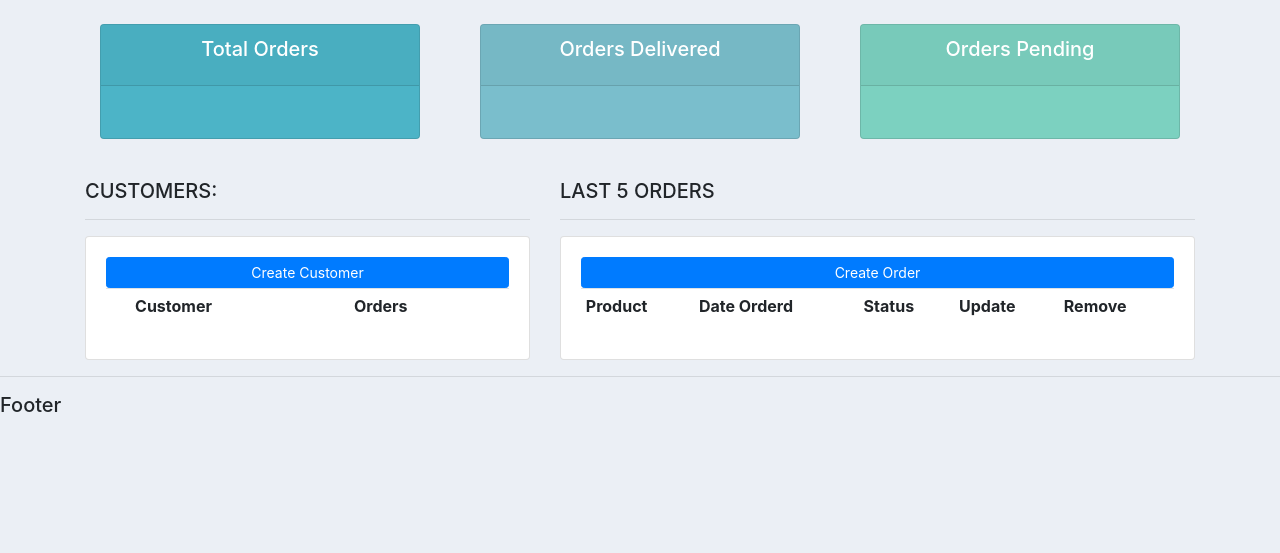
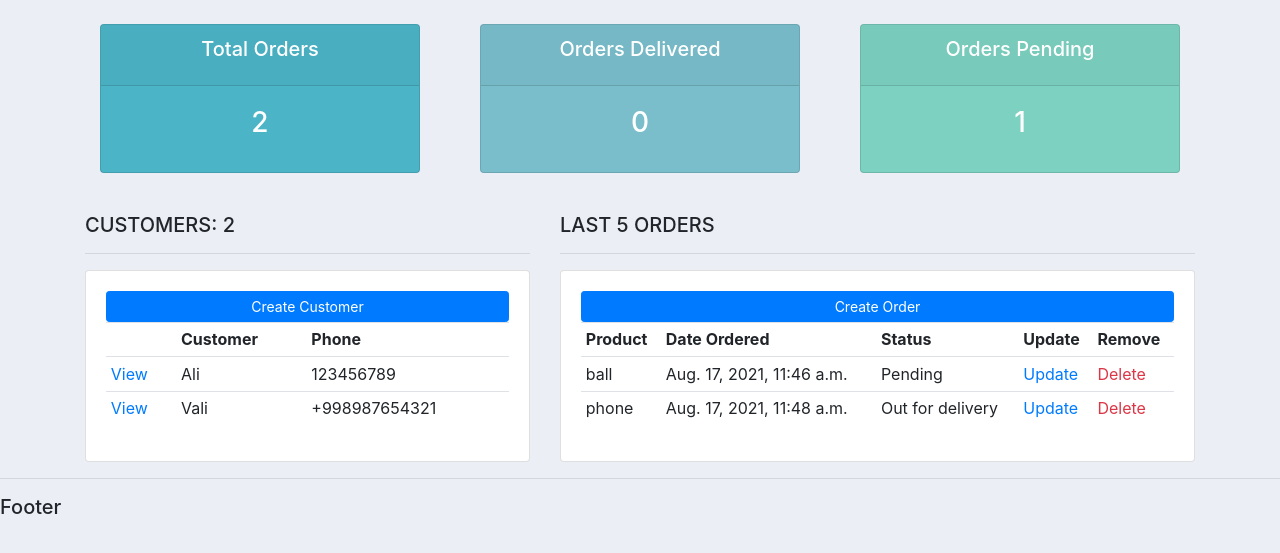
Before and after one commit to leaderman0114/CRM, a Django app: page / in a window 1280 px wide. Shown: the part 63-616 px from the top of the page. Run offline with Django 3.2, Linux system fonts and the light colour scheme; data comes from the database, SQL or seed files in the repository; both versions use the stored data as it was after the commit; lists and menus that the app fills with data are empty.

Commit message:
dashboard va statusga malumotlar chiqarildi

```diff
--- a/accounts/admin.py
+++ b/accounts/admin.py
@@ -1,6 +1,7 @@
 from django.contrib import admin
-from .models import Customer, Products, Order
+from .models import Customer, Products, Order, Tag
 
 admin.site.register(Customer)
 admin.site.register(Products)
 admin.site.register(Order)
+admin.site.register(Tag)
--- a/accounts/models.py
+++ b/accounts/models.py
@@ -1,6 +1,7 @@
 from django.db import models
 from django.db.models.base import Model
 from django.db.models.fields import CharField
+from django.db.models.fields.related import ManyToManyField
 
 
 class Customer(models.Model):
@@ -8,6 +9,13 @@ class Customer(models.Model):
     phone = models.CharField(max_length=200, null=True)
     email = models.CharField(max_length=200, null=True)
     date = models.DateTimeField(auto_now_add=True, null=True)
+
+    def __str__(self):
+        return self.name
+
+
+class Tag(models.Model):
+    name = models.CharField(max_length=100, null=True)
 
     def __str__(self):
         return self.name
@@ -24,6 +32,7 @@ class Products(models.Model):
     category = models.CharField(max_length=200, null=True, choices=CATEGORY)
     description = models.CharField(max_length=200, null=True)
     date_created = models.DateTimeField(auto_now_add=True, null=True)
+    tags = models.ManyToManyField(Tag)
 
     def __str__(self):
         return self.name
@@ -35,7 +44,10 @@ class Order(models.Model):
         ('Out for delivery', 'Out for delivery'),
         ('Delivered', 'Delivered')
     )
-    # customer =
-    # product =
+    customer = models.ForeignKey(Customer, null=True, on_delete=models.SET_NULL)
+    product = models.ForeignKey(Products, null=True, on_delete=models.SET_NULL)
     date_created = models.DateTimeField(auto_now_add=True, null=True)
     status = models.CharField(max_length=200, null=True, choices=STATUS)
+
+    def __str__(self):
+        return f"{self.customer}  ---|---  {self.status}"
--- a/accounts/templates/accounts/dashboard.html
+++ b/accounts/templates/accounts/dashboard.html
@@ -8,7 +8,7 @@
 
     <div class="row">
         <div class="col-md-5">
-            <h5>CUSTOMERS:</h5>
+            <h5>CUSTOMERS: {{ total_customers }}</h5>
             <hr>
             <div class="card card-body">
                 <a class="btn btn-primary  btn-sm btn-block" href="">Create Customer</a>
@@ -16,8 +16,15 @@
                     <tr>
                         <th></th>
                         <th>Customer</th>
-                        <th>Orders</th>
+                        <th>Phone</th>
                     </tr>
+                    {% for customer in customers %}
+                        <tr>
+                            <td> <a href="#">View</a> </td>
+                            <td> {{ customer.name }} </td>
+                            <td> {{ customer.phone }} </td>
+                        </tr>
+                    {% endfor %}
                 </table>
             </div>
         </div>
@@ -30,12 +37,20 @@
                 <table class="table table-sm">
                     <tr>
                         <th>Product</th>
-                        <th>Date Orderd</th>
+                        <th>Date Ordered</th>
                         <th>Status</th>
                         <th>Update</th>
                         <th>Remove</th>
                     </tr>
-
+                    {% for order in orders %}
+                        <tr>
+                            <td>{{ order.product.name }}</td>
+                            <td>{{ order.date_created }}</td>
+                            <td>{{ order.status }}</td>
+                            <td><a href="#" class="text-primary">Update</a></td>
+                            <td><a href="#" class="text-danger">Delete</a></td>
+                        </tr>
+                    {% endfor %}
                 </table>
             </div>
         </div>
--- a/accounts/templates/accounts/status.html
+++ b/accounts/templates/accounts/status.html
@@ -8,7 +8,7 @@
 			  		<h5 class="card-title">Total Orders</h5>
 			  	</div>
 			  	<div class="card-body">
-			    	<h3 class="card-title"></h3>
+			    	<h3 class="card-title">{{ total_orders }}</h3>
 			  	</div>
 			</div>
 		</div>
@@ -21,7 +21,7 @@
 			  		<h5 class="card-title">Orders Delivered</h5>
 			  	</div>
 			  	<div class="card-body">
-			    	<h3 class="card-title"></h3>
+			    	<h3 class="card-title">{{ delivered }}</h3>
 			  	</div>
 			</div>
 		</div>
@@ -34,7 +34,7 @@
 			  		<h5 class="card-title">Orders Pending</h5>
 			  	</div>
 			  	<div class="card-body">
-			    	<h3 class="card-title"></h3>
+			    	<h3 class="card-title">{{ pending }}</h3>
 			  	</div>
 			</div>
 		</div>
--- a/accounts/urls.py
+++ b/accounts/urls.py
@@ -3,6 +3,6 @@ from .views import *
 
 urlpatterns = [
     path('', home),
-    path('products/', products),
-    path('customers/', customers),
+    path('products/', products, name='products'),
+    path('customers/', customers, name='customers'),
 ]
--- a/accounts/views.py
+++ b/accounts/views.py
@@ -1,7 +1,25 @@
+from functools import total_ordering
 from django.shortcuts import render
+from .models import Customer, Order
+
 
 def home(request):
-    return render(request, 'accounts/dashboard.html')
+    orders = Order.objects.all()
+    customers = Customer.objects.all()
+    total_customers = customers.count()
+    total_orders = orders.count()
+    delivered = orders.filter(status='Delivered').count()
+    pending = orders.filter(status='Pending').count()
+
+    context = {
+        'orders': orders,
+        'customers': customers,
+        'total_customers': total_customers,
+        'total_orders': total_orders,
+        'delivered': delivered,
+        'pending': pending
+    }
+    return render(request, 'accounts/dashboard.html', context)
 
 def products(request):
     return render(request, 'accounts/products.html')
```
Also changed, not shown: accounts/migrations/0003_auto_20210817_1615.py (added), accounts/migrations/0004_auto_20210817_1657.py (added), db.sqlite3.
